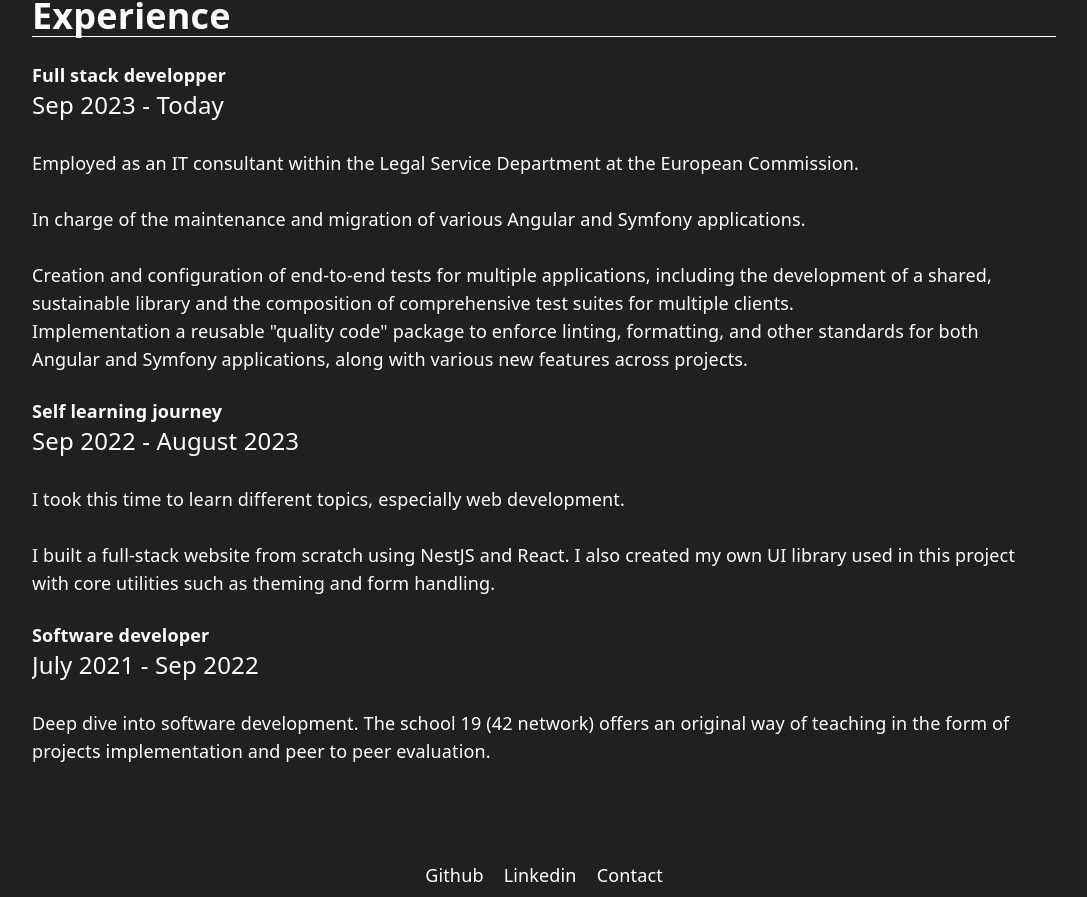
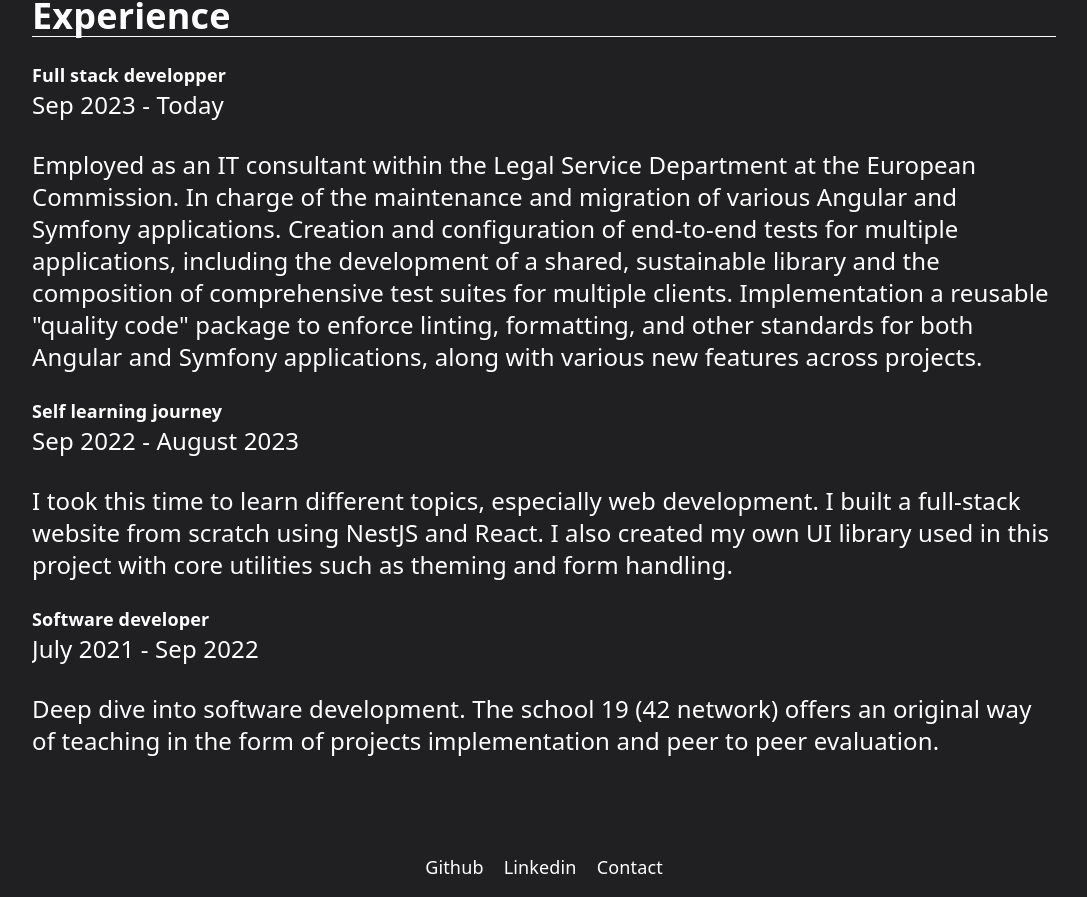
Before and after one commit to tamighi/portfolio, a React (Vite) app: page /portfolio/resume in a window 1280 px wide. Shown: the part 1002-1899 px from the top of the page, without its empty margins (96-1183 px from the left). Built offline with nearby package versions, Linux system fonts and the light colour scheme.

Commit message:
refactor: remove paragraph

```diff
--- a/src/components/Paragraph/Paragraph.tsx
+++ /dev/null
@@ -1,20 +0,0 @@
-import { clsx } from "clsx";
-
-type Props = React.HTMLAttributes<HTMLParagraphElement>;
-
-const Paragraph = (props: Props) => {
-  const { className, children, ...rest } = props;
-  return (
-    <p
-      className={clsx(
-        "text-sm md:text-lg m-0 whitespace-break-spaces font-normal",
-        className,
-      )}
-      {...rest}
-    >
-      {children}
-    </p>
-  );
-};
-
-export default Paragraph;
--- a/src/components/Paragraph/index.ts
+++ /dev/null
@@ -1 +0,0 @@
-export { default as Paragraph } from "./Paragraph";
--- a/src/components/index.ts
+++ b/src/components/index.ts
@@ -2,7 +2,6 @@ export * from "./Footer";
 export * from "./ResponsivePage";
 export * from "./Appbar";
 export * from "./Input";
-export * from "./Paragraph";
 export * from "./AnimatedOutlet";
 export * from "./AnimatedPage";
 export * from "./Button";
--- a/src/pages/ErrorPage/ErrorPage.tsx
+++ b/src/pages/ErrorPage/ErrorPage.tsx
@@ -1,11 +1,9 @@
-import { Paragraph } from "@/components";
-
 const ErrorPage = () => {
   return (
     <>
       <div className="flex grow flex-col items-center justify-center">
         <h1>Oops!</h1>
-        <Paragraph>Sorry, an unexpected error has occurred.</Paragraph>
+        <p>Sorry, an unexpected error has occurred.</p>
       </div>
     </>
   );
--- a/src/pages/ResumePage/Experience/Experience.tsx
+++ b/src/pages/ResumePage/Experience/Experience.tsx
@@ -1,4 +1,3 @@
-import { Paragraph } from "@/components";
 import { experiencesArray } from "@/assets";
 
 import { ExperienceSectionHeader } from "./ExperienceSectionHeader";
@@ -13,7 +12,7 @@ const Experience = () => {
               title={experience.title}
               date={experience.period}
             />
-            <Paragraph>{experience.description}</Paragraph>
+            <p>{experience.description}</p>
           </div>
         );
       })}
--- a/src/pages/ResumePage/Skills/Skills.tsx
+++ b/src/pages/ResumePage/Skills/Skills.tsx
@@ -4,7 +4,7 @@ import { LanguageSkill } from "./LanguageSkill";
 
 const Skills = () => {
   return (
-    <div className="flex flex-row flex-wrap justify-around gap-8">
+    <div className="flex flex-row flex-wrap gap-8">
       {skills.map((main, index) => {
         return (
           <div key={index} className="flex flex-col flex-1 items-center gap-6">
```
